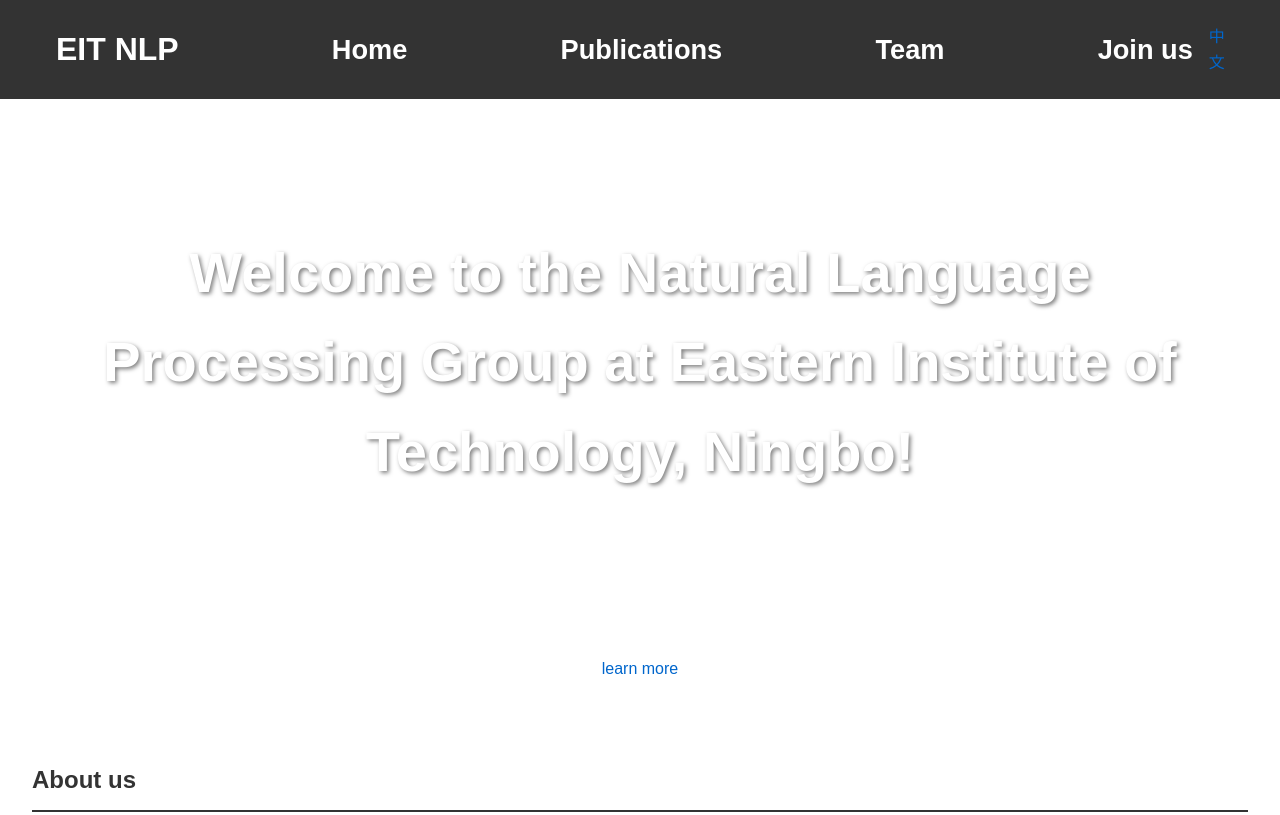
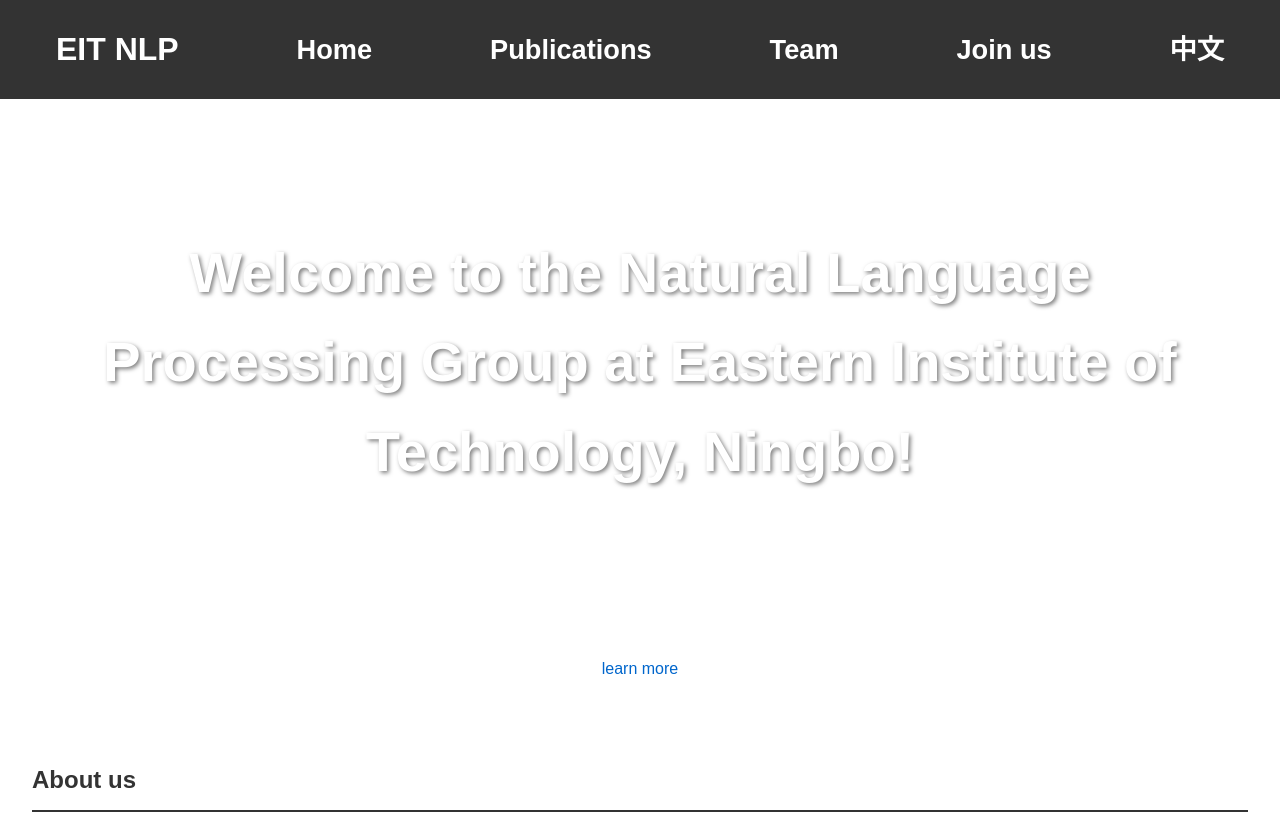
Before and after one commit to EIT-NLP/EIT-NLP.github.io, a website: page index.html in a window 1280 px wide. Shown: the top 815 px of the page. Drawn offline with Linux system fonts and the light colour scheme.

Commit message:
Add files via upload

```diff
--- a/index.html
+++ b/index.html
@@ -16,11 +16,9 @@
                     <li><a href="research.html">Publications</a></li>
                     <li><a href="team.html">Team</a></li>
                     <li><a href="recruitment.html">Join us</a></li>
+                    <li class="language-switch"><a href="index-zh.html">中文</a></li>
                 </ul>
             </nav>
-            <div class="language-switch">
-                <a href="index-zh.html">中文</a>
-            </div>
         </div>
     </header>
 
```
